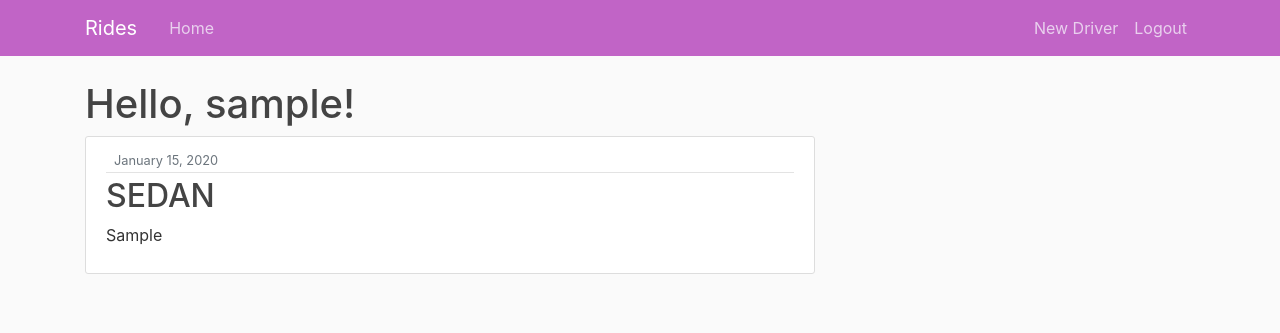
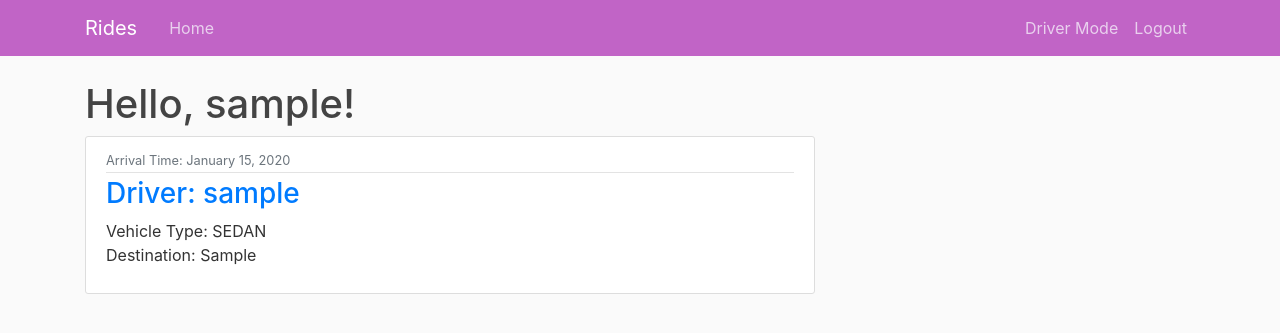
Before and after one commit to QishenWang/Ride-Sharing-Service, a Django app: page /rides/ in a window 1280 px wide. Shown: the top 333 px of the page. Run offline with Django 4.2, Linux system fonts and the light colour scheme; a user stored in the database is signed in; tables that the repository leaves empty hold one stand-in row (values such as "Sample post"); some libraries are stand-ins or nearby versions.

Commit message:
fix the visibility of teh rides list

```diff
--- a/docker-deploy/web-app/rides/templates/rides/index.html
+++ b/docker-deploy/web-app/rides/templates/rides/index.html
@@ -5,11 +5,16 @@
     <article class="media content-section">
       <div class="media-body">
         <div class="article-metadata">
-          <a class="mr-2" href="#">{{ ride.driver }}</a>
-          <small class="text-muted">{{ ride.arrival_time|date:"F d, Y" }}</small>
+          <small class="text-muted">Arrival Time: {{ ride.arrival_time|date:"F d, Y" }}</small>
         </div>
-        <h2><a class="article-title" href="#">{{ ride.vehicle_type }}</a></h2>
-        <p class="article-content">{{ ride.ride_destination }}</p>
+        {% if not ride.ride_driver %}
+        <h3><a class="mr-2">The order is not confirmed!</a></h3>
+        </p><a class="mr-2" href="#">Edit your ride</a></p>
+        {% else %}
+        <h3><a class="mr-2" href="#">Driver: {{ ride.ride_driver.username }}</a></h3>
+        {% endif %}
+        <a class="article-content">Vehicle Type: {{ ride.vehicle_type }}</a>
+        <p class="article-content">Destination: {{ ride.ride_destination }}</p>
       </div>
     </article>
 {% endfor %}
--- a/docker-deploy/web-app/rides/urls.py
+++ b/docker-deploy/web-app/rides/urls.py
@@ -7,7 +7,7 @@ from .views import (
 )
 app_name = 'rides'
 urlpatterns = [
-    path('', RideListView.as_view(), name='index'),
+    path('', views.index, name='index'),
     path('register/', views.register, name='register'),
     path('login/',
          auth_views.LoginView.as_view(template_name='rides/login.html'),
--- a/docker-deploy/web-app/rides/views.py
+++ b/docker-deploy/web-app/rides/views.py
@@ -28,8 +28,10 @@ class RideListView(ListView):
 def index(request):
     is_driver = Driver.objects.filter(user=request.user).exists()
     user_mode = True
-    my_rides = User.ride_owner.all()
-    print(my_rides)
+    my_rides = Ride.objects.filter(ride_owner=request.user)
+    for ride in my_rides:
+        print(ride.ride_owner.username)
+    print("123333")
     return render(request, 'rides/index.html', locals())
 
 
```
